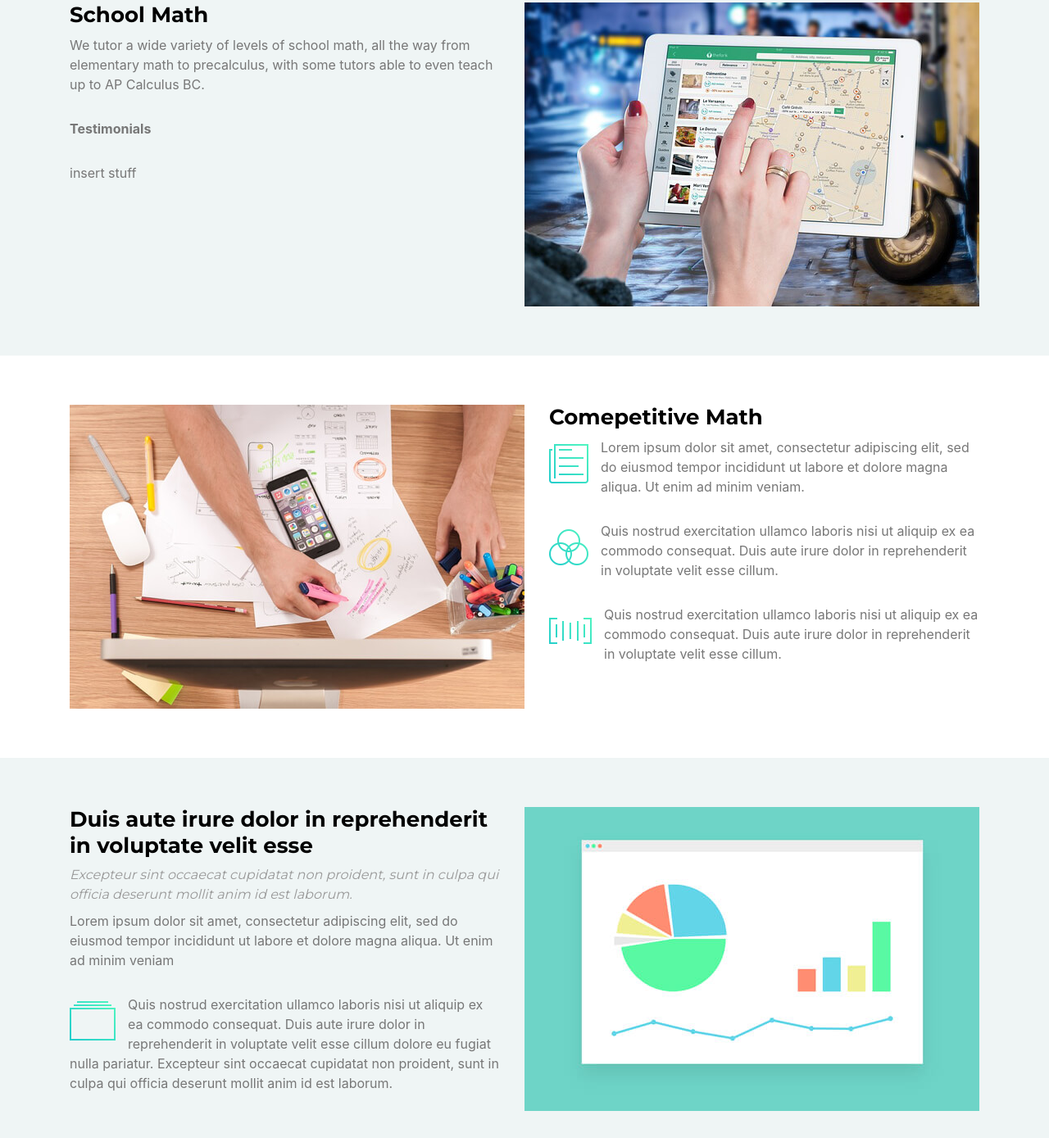
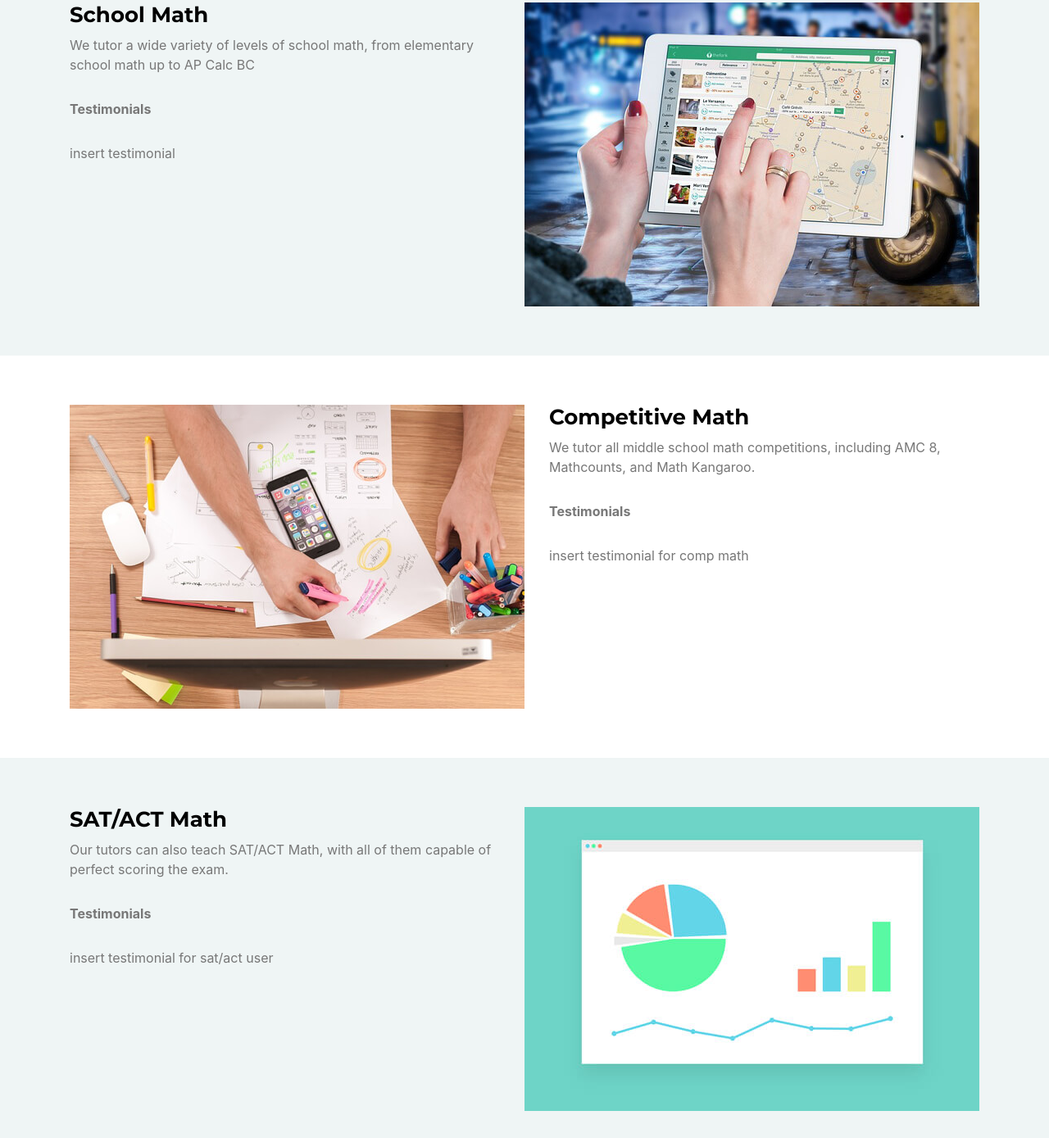
Before and after one commit to ToTheLimitMaths/ToTheLimitMaths, a website with bundled scripts: page index.html in a window 1280 px wide. Shown: the part 2537-3926 px from the top of the page at 82% size. Built offline with nearby package versions, Linux system fonts and the light colour scheme; a web font is replaced by a local one.

Commit message:
index
finish text

```diff
--- a/index.html
+++ b/index.html
@@ -354,15 +354,14 @@
                     School Math
                   </h2>
                   <p>
-                    We tutor a wide variety of levels of school math, all the
-                    way from elementary math to precalculus, with some tutors
-                    able to even teach up to AP Calculus BC.
+                    We tutor a wide variety of levels of school math, from
+                    elementary school math up to AP Calc BC
                   </p>
                   <p>
                      <b> Testimonials </b>
                   </p>
                   <p>
-                     insert stuff
+                     insert testimonial
                   </p>
                 </div>
               </div>
@@ -380,6 +379,20 @@
                   alt=""
                 />
                 <div class="wow fadeInRight">
+                  <h2>
+                    Competitive Math
+                  </h2>
+                  <p>
+                    We tutor all middle school math competitions, including
+                    AMC 8, Mathcounts, and Math Kangaroo.
+                  </p>
+                  <p>
+                     <b> Testimonials </b>
+                  </p>
+                  <p>
+                     insert testimonial for comp math
+                  </p>
+                  <!---
                   <h2>
                     Comepetitive Math
                   </h2>
@@ -421,6 +434,7 @@
                     ea commodo consequat. Duis aute irure dolor in reprehenderit
                     in voluptate velit esse cillum.
                   </p>
+                -->
                 </div>
               </div>
             </div>
@@ -438,26 +452,17 @@
                 />
                 <div class="wow fadeInLeft">
                   <h2>
-                    Duis aute irure dolor in reprehenderit in voluptate velit
-                    esse
+                    SAT/ACT Math
                   </h2>
-                  <h3>
-                    Excepteur sint occaecat cupidatat non proident, sunt in
-                    culpa qui officia deserunt mollit anim id est laborum.
-                  </h3>
                   <p>
-                    Lorem ipsum dolor sit amet, consectetur adipiscing elit, sed
-                    do eiusmod tempor incididunt ut labore et dolore magna
-                    aliqua. Ut enim ad minim veniam
+                    Our tutors can also teach SAT/ACT Math, with all of them
+                    capable of perfect scoring the exam.
                   </p>
-                  <i class="ion-ios-albums-outline"></i>
                   <p>
-                    Quis nostrud exercitation ullamco laboris nisi ut aliquip ex
-                    ea commodo consequat. Duis aute irure dolor in reprehenderit
-                    in voluptate velit esse cillum dolore eu fugiat nulla
-                    pariatur. Excepteur sint occaecat cupidatat non proident,
-                    sunt in culpa qui officia deserunt mollit anim id est
-                    laborum.
+                     <b> Testimonials </b>
+                  </p>
+                  <p>
+                     insert testimonial for sat/act user
                   </p>
                 </div>
               </div>
```
Also changed, not shown: 1 other file.
